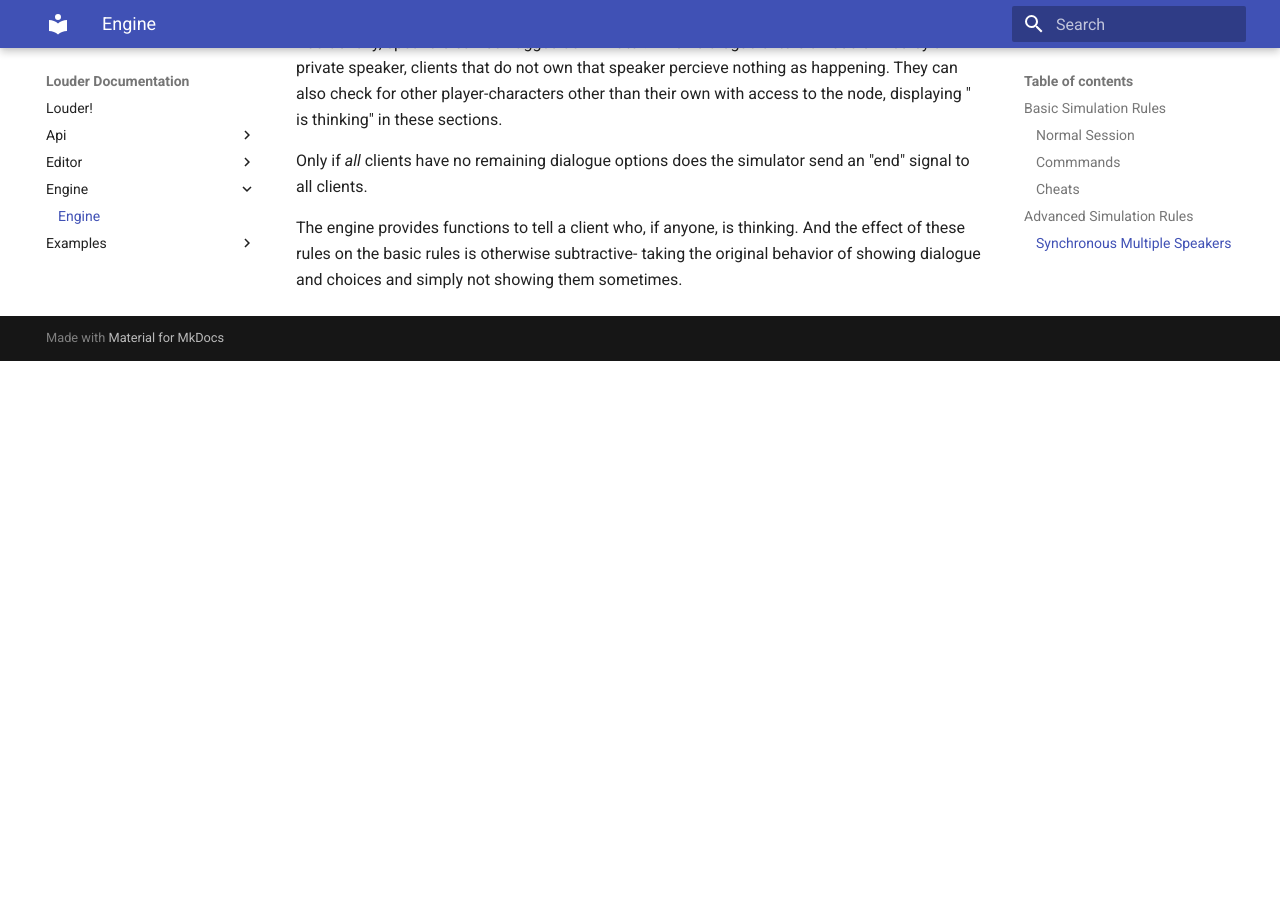
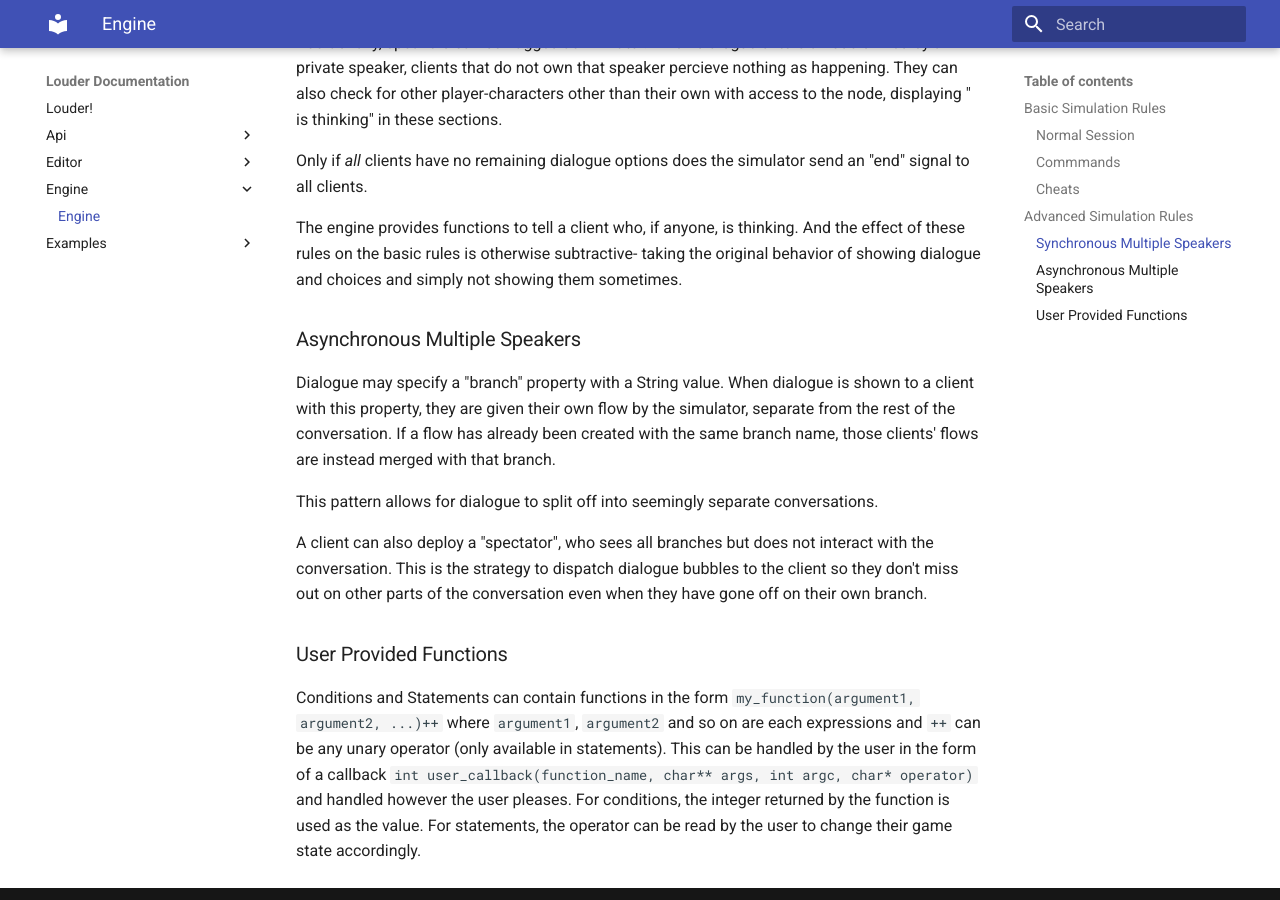
Before and after one commit to Roboticy3/Louder, an MkDocs documentation site: the page built from docs/docs/engine/index.md, in a window 1280 px wide and 900 px high, scrolled down 3276 px. Built offline with MkDocs 1.6.1 and Material for MkDocs 9.7.7, drawn with Linux system fonts in a browser that asks for light colours; before the commit the page ends 3637 px from its top, so only the background shows below that; some of the changed text lies outside the part shown.

Commit message:
realized async speaker logic in documentation

```diff
--- a/docs/docs/engine/index.md
+++ b/docs/docs/engine/index.md
@@ -16,8 +16,8 @@ Dialog is loaded from a project file produced by the editor (see [editor](/edito
 !TODO! Rename Expressions to Statements and group Conditions and Statements under "Commands". Also, the last rule in 7 about choice text being used in absence of text content is not yet implemented. [32](https://github.com/Roboticy3/Louder/issues/32)
 
  1. Find a node with the "start" property set to true. !TODO! A starting node can also be selected by passing in specific tags. The first node with matching substrings in their "Tags" property will be used. [33](https://github.com/Roboticy3/Louder/issues/33)
- 3. The "Statements" property of the starting node is evaluated (see Commands).
- 4. A choice can be selected from the choices available on the starting node. Each choice can correspond to another node in the conversation. Choices are filtered by whether the node they point to exists, and whether the "Conditions" property of the node is evaluated to true or false. As long as each choice corresponds to at most one node, this is an unambiguous decision. Choices can be selected by numeric index by which they appear after filtering, or by their string contents.
+ 3. The "statements" property of the starting node is evaluated (see Commands).
+ 4. A choice can be selected from the choices available on the starting node. Each choice can correspond to another node in the conversation. Choices are filtered by whether the node they point to exists, and whether the "conditions" property of the node is evaluated to true or false. As long as each choice corresponds to at most one node, this is an unambiguous decision. Choices can be selected by numeric index by which they appear after filtering, or by their string contents.
  5. If the node of a choice has the "dice_skill" property filled by a valid Identifier with an Integer value, that value is added to a 2d6 dice roll. If this dice roll is greater than or equal to the node's "dice_level" property, the roll is treated as a true Condition, otherwise, it's treated as false and the choice becomes inaccessible.
  6. Once a choice is selected, the simulator travels to the associated node. If the starting node has the "auto" property set to true, the choice index 0 is selected automatically if available.
  7. When the simulator travels to another node, the process repeats, either waiting for more choices from the user to proceed or proceeding automatically as long as the simulator is traveling through "auto" nodes. If the node has a blank "text" field, the text of the previous choice is used.
@@ -33,9 +33,9 @@ Here are the syntax elements for commands:
 
 | Element | Name | Availability | Description | Example |
 |---|---|---|---|---|
-| name starting with a-z, A-Z or _ and containing only a-z, A-Z, 0-9 or _ | Identifier | Conditions and Expressions | The name of a variable. If the variable has not been defined, it is given a default value of 0 | `x` or `_awesome` are Identifiers by `2head` is not |
-| +,-,*,/,%,(,) | Basic Math | Conditions and Expressions | Basic math symbols. In order of priority: Addition + Subtraction - Multiplication * Division / Modulo by an Integer % Open Group ( Close Group ) | `(x + y) * z + w` is the sum of x,y, multiplied by z, then added to w |
-| =,+=,-=,++,\-\- | Assignment | Expressions only | Assignment operators. Must have an Identifier on the left and an Expression on the right. = Assigns the value of Expression to Identifier. +=, -= Add/Subtract the value of Expression from Identifier. ++/-- Increment/decrement the Identifier by 1. | `not_yet_defined_ident++` will define `not_yet_defined_ident` with the value 1 |
+| name starting with a-z, A-Z or _ and containing only a-z, A-Z, 0-9 or _ | Identifier | Conditions and Statements | The name of a variable. If the variable has not been defined, it is given a default value of 0 | `x` or `_awesome` are Identifiers by `2head` is not |
+| +,-,*,/,%,(,) | Basic Math | Conditions and Statements | Basic math symbols. In order of priority: Addition + Subtraction - Multiplication * Division / Modulo by an Integer % Open Group ( Close Group ) | `(x + y) * z + w` is the sum of x,y, multiplied by z, then added to w |
+| =,+=,-=,++,\-\- | Assignment | Statements only | Assignment operators. Must have an Identifier on the left and an Expression on the right. = Assigns the value of Expression to Identifier. +=, -= Add/Subtract the value of Expression from Identifier. ++/-- Increment/decrement the Identifier by 1. | `not_yet_defined_ident++` will define `not_yet_defined_ident` with the value 1 |
 | \\n (newline) | End | End of a command | In the editor, multiple commands can be stacked using multiple lines of code |
 
 Here are the types of data which can be stored by an identifier. Types are treated loosely, meaning they can change without causing errors:
@@ -65,3 +65,13 @@ Additionally, speakers can be flagged as "Private". When dialogue enters a node
 Only if *all* clients have no remaining dialogue options does the simulator send an "end" signal to all clients.
 
 The engine provides functions to tell a client who, if anyone, is thinking. And the effect of these rules on the basic rules is otherwise subtractive- taking the original behavior of showing dialogue and choices and simply not showing them sometimes.
+
+### Asynchronous Multiple Speakers
+Dialogue may specify a "branch" property with a String value. When dialogue is shown to a client with this property, they are given their own flow by the simulator, separate from the rest of the conversation. If a flow has already been created with the same branch name, those clients' flows are instead merged with that branch.
+
+This pattern allows for dialogue to split off into seemingly separate conversations.
+
+A client can also deploy a "spectator", who sees all branches but does not interact with the conversation. This is the strategy to dispatch dialogue bubbles to the client so they don't miss out on other parts of the conversation even when they have gone off on their own branch.
+
+### User Provided Functions
+Conditions and Statements can contain functions in the form `my_function(argument1, argument2, ...)++` where `argument1`, `argument2` and so on are each expressions and `++` can be any unary operator (only available in statements). This can be handled by the user in the form of a callback `int user_callback(function_name, char** args, int argc, char* operator)` and handled however the user pleases. For conditions, the integer returned by the function is used as the value. For statements, the operator can be read by the user to change their game state accordingly.
```
